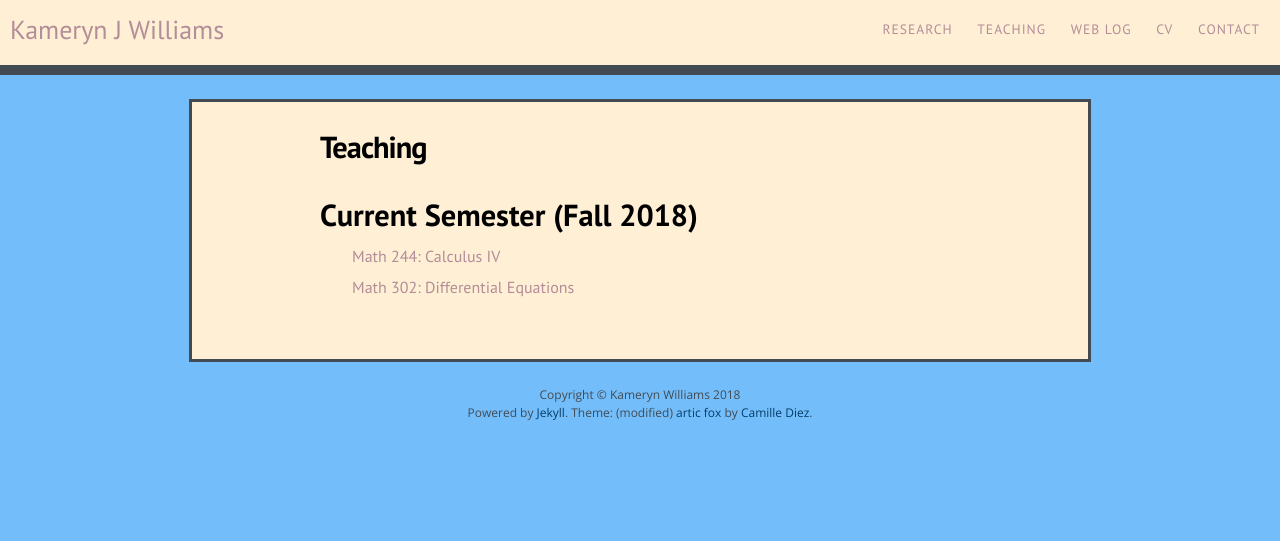
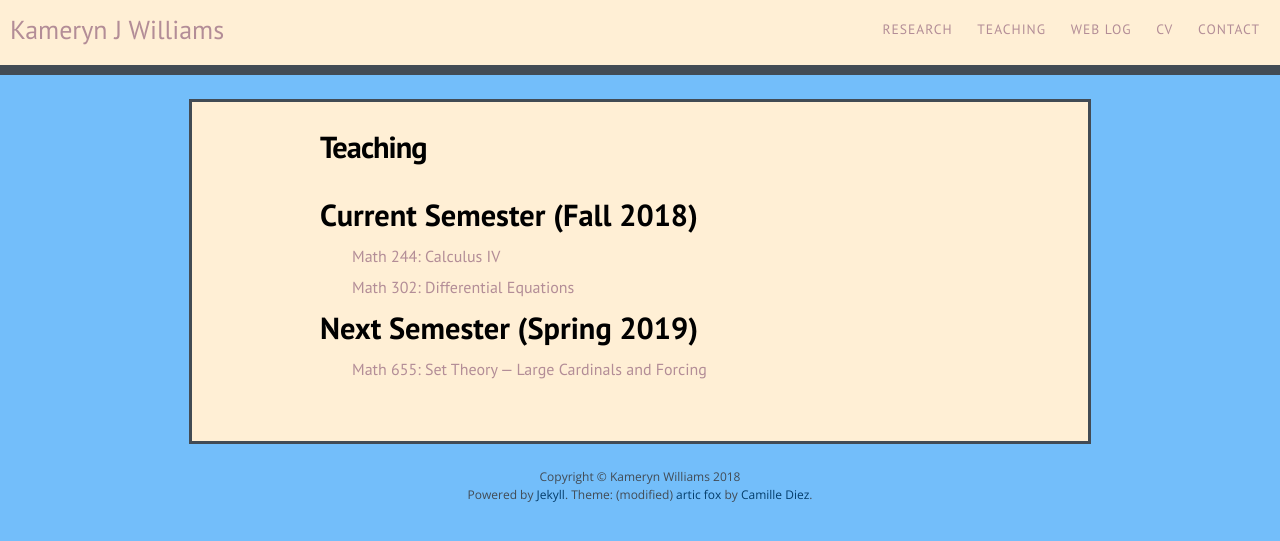
Before and after one commit to kamerynjw/kamerynjw.github.io, a Jekyll site: the page built from teaching.md, in a window 1280 px wide. Shown: the top 541 px of the page. Built offline with Jekyll 4.4.1, drawn with Linux system fonts in a browser that asks for light colours; nearby versions of some CDN libraries.

Commit message:
added public link to 655 class for next semester

```diff
--- a/teaching.md
+++ b/teaching.md
@@ -10,3 +10,10 @@ Current Semester (Fall 2018)
 [Math 244: Calculus IV]({{ page.url }}2018/math244/)
 
 [Math 302: Differential Equations]({{ page.url }}2018/math302/)
+
+
+
+Next Semester (Spring 2019)
+=============
+
+[Math 655: Set Theory — Large Cardinals and Forcing]({{ page.url }}2019/math655/)
```
